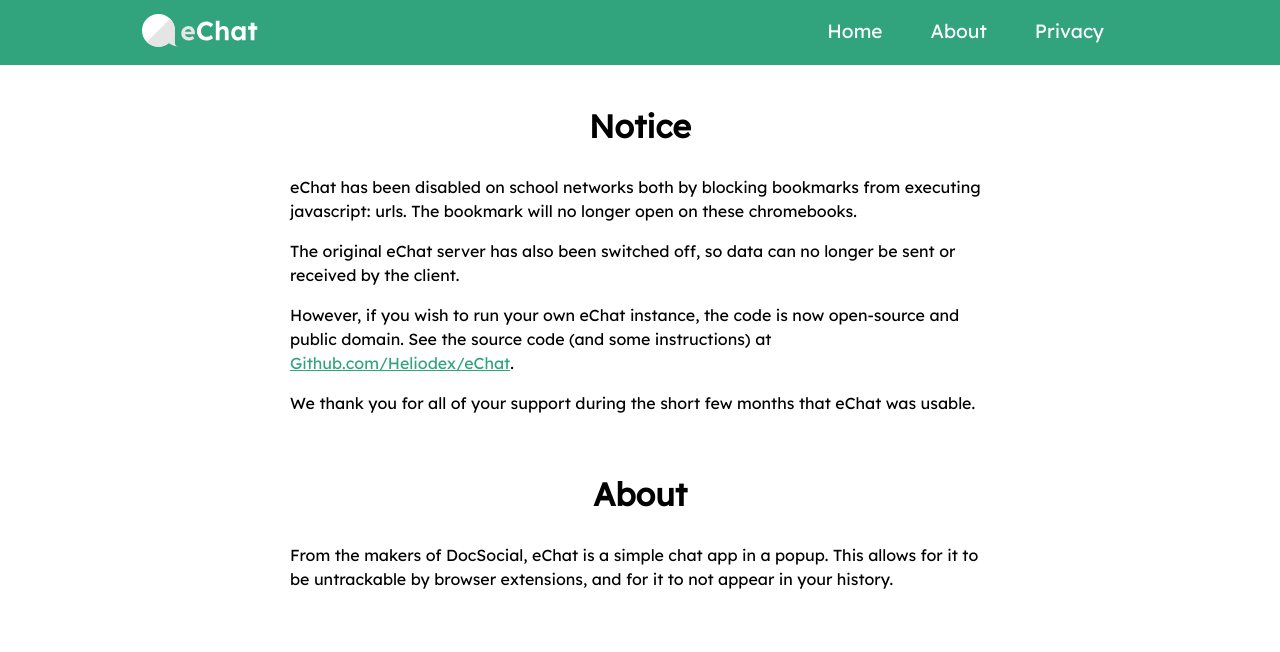
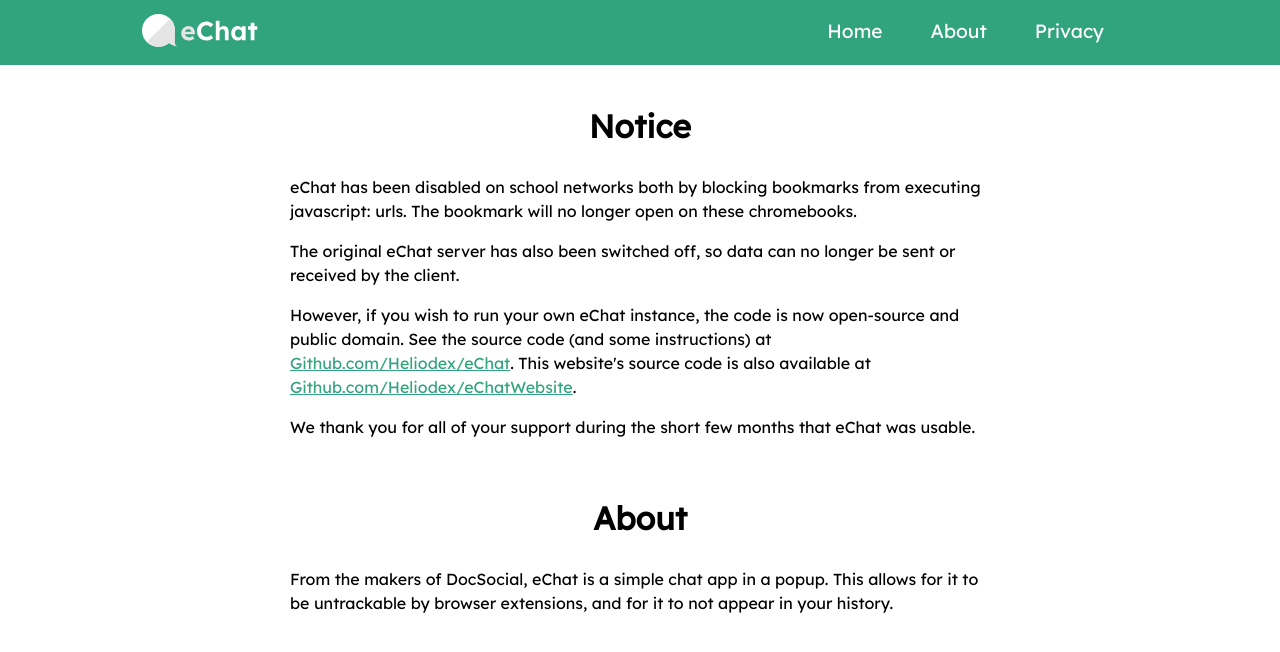
Before and after one commit to Heliodex/eChatWebsite, a SvelteKit app: page /about in a window 1280 px wide. Shown: the top 652 px of the page. Built offline with nearby package versions, Linux system fonts and the light colour scheme.

Commit message:
Add website source code

```diff
--- a/src/routes/+page.svelte
+++ b/src/routes/+page.svelte
@@ -21,7 +21,7 @@
 		<h1>Notice</h1>
 		<p>eChat has been disabled on school networks both by blocking bookmarks from executing javascript: urls. The bookmark will no longer open on these chromebooks.</p>
 		<p>The original eChat server has also been switched off, so data can no longer be sent or received by the client.</p>
-		<p>However, if you wish to run your own eChat instance, the code is now open-source and public domain. See the source code (and some instructions) at <a href="https://github.com/Heliodex/eChat" rel="noopener noreferrer">Github.com/Heliodex/eChat</a>.</p>
+		<p>However, if you wish to run your own eChat instance, the code is now open-source and public domain. See the source code (and some instructions) at <a href="https://github.com/Heliodex/eChat" rel="noopener noreferrer">Github.com/Heliodex/eChat</a>. This website's source code is also available at <a href="https://github.com/Heliodex/eChatWebsite" rel="noopener noreferrer">Github.com/Heliodex/eChatWebsite</a>.</p>
 		<p>We thank you for all of your support during the short few months that eChat was usable.</p>
 
 		<h1>How to install</h1>
--- a/src/routes/about/+page.svelte
+++ b/src/routes/about/+page.svelte
@@ -8,7 +8,7 @@
 		<br />
 		<p>eChat has been disabled on school networks both by blocking bookmarks from executing javascript: urls. The bookmark will no longer open on these chromebooks.</p>
 		<p>The original eChat server has also been switched off, so data can no longer be sent or received by the client.</p>
-		<p>However, if you wish to run your own eChat instance, the code is now open-source and public domain. See the source code (and some instructions) at <a href="https://github.com/Heliodex/eChat" rel="noopener noreferrer">Github.com/Heliodex/eChat</a>.</p>
+		<p>However, if you wish to run your own eChat instance, the code is now open-source and public domain. See the source code (and some instructions) at <a href="https://github.com/Heliodex/eChat" rel="noopener noreferrer">Github.com/Heliodex/eChat</a>. This website's source code is also available at <a href="https://github.com/Heliodex/eChatWebsite" rel="noopener noreferrer">Github.com/Heliodex/eChatWebsite</a>.</p>
 		<p>We thank you for all of your support during the short few months that eChat was usable.</p>
 		<br />
 		<h1>About</h1>
```
